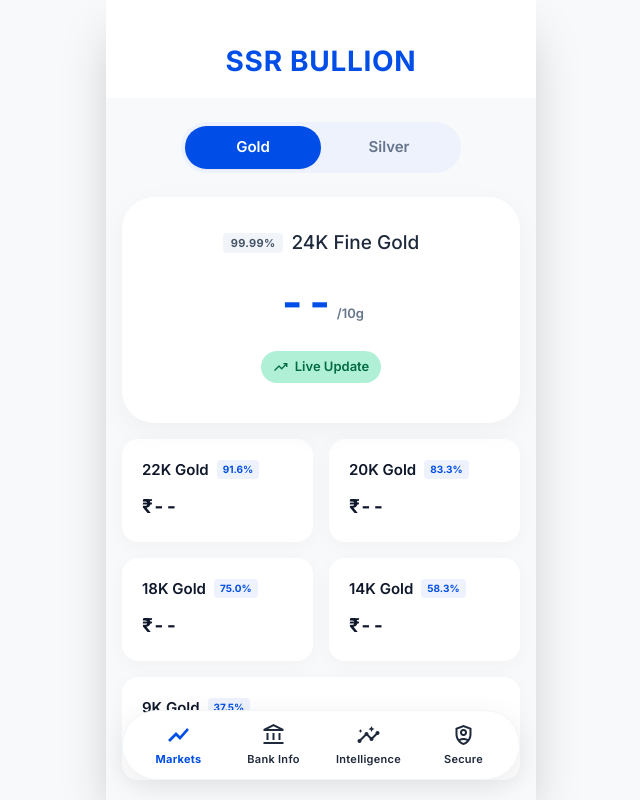
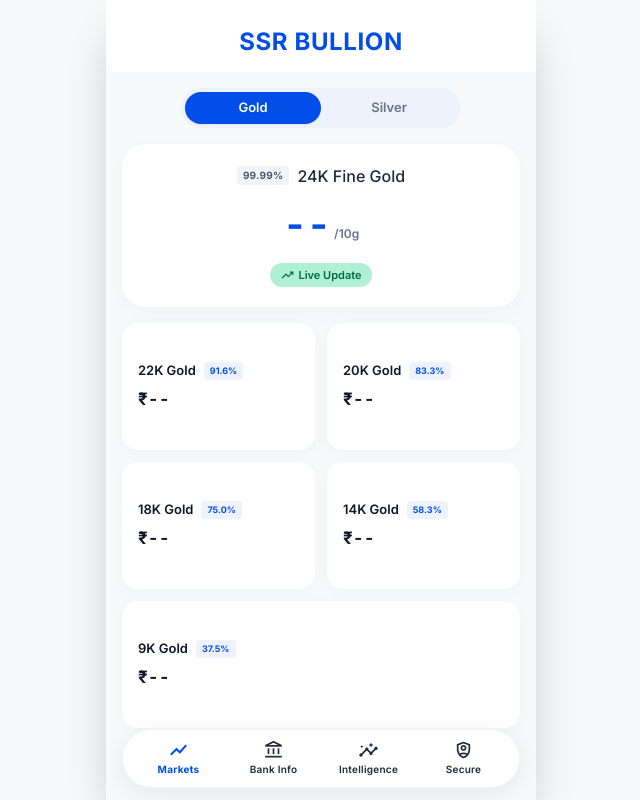
Before and after one commit to Kunal12788/HGFVYGKBB, a website built with Vite: page index.html in a window 1280 px wide. Shown: the whole page, without its empty margins (319-959 px from the left). Built offline with nearby package versions, Linux system fonts and the light colour scheme; some packages are replaced by stand-ins of ours; no server answers; the database is empty.

Commit message:
style: ultra-compress layout to fit gold cards exactly on single screen

```diff
--- a/index.html
+++ b/index.html
@@ -26,36 +26,36 @@
   <div class="h-full w-full max-w-[430px] relative flex flex-col bg-white overflow-hidden shadow-2xl">
 
     <!-- Header -->
-    <header class="pt-10 pb-4 bg-white shrink-0">
-       <h1 class="text-brand-blue font-bold text-[28px] tracking-wide text-center">SSR BULLION</h1>
+    <header class="pt-6 pb-3 bg-white shrink-0">
+       <h1 class="text-brand-blue font-bold text-[24px] tracking-wide text-center">SSR BULLION</h1>
     </header>
 
     <!-- App Background & Content -->
-    <div class="flex-1 bg-[#F8F9FB] overflow-y-auto hide-scrollbar pb-28 relative">
+    <div class="flex-1 bg-[#F8F9FB] flex flex-col relative overflow-hidden pb-16">
 
         <!-- Toggle -->
-        <div class="flex justify-center pt-6 px-4">
+        <div class="flex justify-center pt-4 px-4 shrink-0">
             <div class="bg-brand-light rounded-full p-1 flex w-full max-w-[280px]">
-                <button class="flex-1 py-2.5 bg-brand-blue text-white rounded-full font-semibold shadow-sm text-[15px]">Gold</button>
-                <button class="flex-1 py-2.5 text-slate-500 font-semibold text-[15px]">Silver</button>
+                <button class="flex-1 py-1.5 bg-brand-blue text-white rounded-full font-semibold shadow-sm text-[13px]">Gold</button>
+                <button class="flex-1 py-1.5 text-slate-500 font-semibold text-[13px]">Silver</button>
             </div>
         </div>
 
         <!-- 24K Gold Main Card -->
-        <div class="px-4 mt-6">
-            <div class="bg-white rounded-[2rem] shadow-[0_8px_30px_rgba(0,0,0,0.04)] relative">
-                <div class="pt-8 pb-10 flex flex-col items-center">
-                    <div class="flex items-center gap-2 mb-2">
-                        <span class="bg-slate-100 text-slate-600 text-[11px] font-bold px-2 py-0.5 rounded tracking-wide">99.99%</span>
-                        <span class="text-slate-800 text-[19px] font-medium">24K Fine Gold</span>
+        <div class="px-4 mt-4 shrink-0">
+            <div class="bg-white rounded-[1.5rem] shadow-[0_6px_20px_rgba(0,0,0,0.03)] relative">
+                <div class="pt-5 pb-5 flex flex-col items-center">
+                    <div class="flex items-center gap-2 mb-1.5">
+                        <span class="bg-slate-100 text-slate-600 text-[10px] font-bold px-1.5 py-0.5 rounded tracking-wide">99.99%</span>
+                        <span class="text-slate-800 text-[16px] font-medium">24K Fine Gold</span>
                     </div>
-                    <div class="flex items-baseline justify-center gap-1 mt-1">
-                        <span id="gold-buy" class="text-brand-blue text-[44px] font-bold tracking-tight tabular-nums">--</span>
-                        <span class="text-[13px] font-semibold text-slate-500 mb-2">/10g</span>
+                    <div class="flex items-baseline justify-center gap-1 mt-0.5">
+                        <span id="gold-buy" class="text-brand-blue text-[38px] font-bold tracking-tight tabular-nums">--</span>
+                        <span class="text-[12px] font-semibold text-slate-500 mb-1">/10g</span>
                     </div>
-                    <div class="mt-4">
-                        <span class="bg-success-bg text-success-text text-[13px] font-semibold px-3 py-1.5 rounded-full flex items-center gap-1.5">
-                            <span class="material-symbols-outlined text-[16px]">trending_up</span>
+                    <div class="mt-2.5">
+                        <span class="bg-success-bg text-success-text text-[11px] font-semibold px-2.5 py-1 rounded-full flex items-center gap-1">
+                            <span class="material-symbols-outlined text-[14px]">trending_up</span>
                             Live Update
                         </span>
                     </div>
@@ -63,70 +63,70 @@
             </div>
         </div>
 
-        <!-- Purity Grid -->
-        <div class="grid grid-cols-2 gap-4 px-4 mt-4">
+        <!-- Purity Grid (Dynamically fills space) -->
+        <div class="grid grid-cols-2 gap-3 px-4 mt-4 flex-1 pb-2">
             <!-- 22K -->
-            <div class="bg-white rounded-2xl p-5 shadow-[0_4px_20px_rgba(0,0,0,0.03)]">
-                <div class="flex items-center gap-2 mb-3">
-                    <span class="text-slate-900 font-semibold text-[15px]">22K Gold</span>
-                    <span class="bg-brand-light text-brand-blue text-[10px] font-bold px-1.5 py-0.5 rounded">91.6%</span>
+            <div class="bg-white rounded-2xl p-4 shadow-[0_3px_15px_rgba(0,0,0,0.03)] flex flex-col justify-center">
+                <div class="flex items-center gap-2 mb-1.5">
+                    <span class="text-slate-900 font-semibold text-[13px]">22K Gold</span>
+                    <span class="bg-brand-light text-brand-blue text-[9px] font-bold px-1.5 py-0.5 rounded">91.6%</span>
                 </div>
-                <div class="text-[19px] font-bold text-slate-900 tabular-nums">₹<span id="gold-22k-price">--</span></div>
+                <div class="text-[17px] font-bold text-slate-900 tabular-nums">₹<span id="gold-22k-price">--</span></div>
             </div>
             <!-- 20K -->
-            <div class="bg-white rounded-2xl p-5 shadow-[0_4px_20px_rgba(0,0,0,0.03)]">
-                <div class="flex items-center gap-2 mb-3">
-                    <span class="text-slate-900 font-semibold text-[15px]">20K Gold</span>
-                    <span class="bg-brand-light text-brand-blue text-[10px] font-bold px-1.5 py-0.5 rounded">83.3%</span>
+            <div class="bg-white rounded-2xl p-4 shadow-[0_3px_15px_rgba(0,0,0,0.03)] flex flex-col justify-center">
+                <div class="flex items-center gap-2 mb-1.5">
+                    <span class="text-slate-900 font-semibold text-[13px]">20K Gold</span>
+                    <span class="bg-brand-light text-brand-blue text-[9px] font-bold px-1.5 py-0.5 rounded">83.3%</span>
                 </div>
-                <div class="text-[19px] font-bold text-slate-900 tabular-nums">₹<span id="gold-20k-price">--</span></div>
+                <div class="text-[17px] font-bold text-slate-900 tabular-nums">₹<span id="gold-20k-price">--</span></div>
             </div>
             <!-- 18K -->
-            <div class="bg-white rounded-2xl p-5 shadow-[0_4px_20px_rgba(0,0,0,0.03)]">
-                <div class="flex items-center gap-2 mb-3">
-                    <span class="text-slate-900 font-semibold text-[15px]">18K Gold</span>
-                    <span class="bg-brand-light text-brand-blue text-[10px] font-bold px-1.5 py-0.5 rounded">75.0%</span>
+            <div class="bg-white rounded-2xl p-4 shadow-[0_3px_15px_rgba(0,0,0,0.03)] flex flex-col justify-center">
+                <div class="flex items-center gap-2 mb-1.5">
+                    <span class="text-slate-900 font-semibold text-[13px]">18K Gold</span>
+                    <span class="bg-brand-light text-brand-blue text-[9px] font-bold px-1.5 py-0.5 rounded">75.0%</span>
                 </div>
-                <div class="text-[19px] font-bold text-slate-900 tabular-nums">₹<span id="gold-18k-price">--</span></div>
+                <div class="text-[17px] font-bold text-slate-900 tabular-nums">₹<span id="gold-18k-price">--</span></div>
             </div>
             <!-- 14K -->
-            <div class="bg-white rounded-2xl p-5 shadow-[0_4px_20px_rgba(0,0,0,0.03)]">
-                <div class="flex items-center gap-2 mb-3">
-                    <span class="text-slate-900 font-semibold text-[15px]">14K Gold</span>
-                    <span class="bg-brand-light text-brand-blue text-[10px] font-bold px-1.5 py-0.5 rounded">58.3%</span>
+            <div class="bg-white rounded-2xl p-4 shadow-[0_3px_15px_rgba(0,0,0,0.03)] flex flex-col justify-center">
+                <div class="flex items-center gap-2 mb-1.5">
+                    <span class="text-slate-900 font-semibold text-[13px]">14K Gold</span>
+                    <span class="bg-brand-light text-brand-blue text-[9px] font-bold px-1.5 py-0.5 rounded">58.3%</span>
                 </div>
-                <div class="text-[19px] font-bold text-slate-900 tabular-nums">₹<span id="gold-14k-price">--</span></div>
+                <div class="text-[17px] font-bold text-slate-900 tabular-nums">₹<span id="gold-14k-price">--</span></div>
             </div>
             <!-- 9K (Full Width) -->
-            <div class="col-span-2 bg-white rounded-2xl p-5 shadow-[0_4px_20px_rgba(0,0,0,0.03)]">
-                <div class="flex items-center gap-2 mb-3">
-                    <span class="text-slate-900 font-semibold text-[15px]">9K Gold</span>
-                    <span class="bg-brand-light text-brand-blue text-[10px] font-bold px-1.5 py-0.5 rounded">37.5%</span>
+            <div class="col-span-2 bg-white rounded-2xl p-4 shadow-[0_3px_15px_rgba(0,0,0,0.03)] flex flex-col justify-center">
+                <div class="flex items-center gap-2 mb-1.5">
+                    <span class="text-slate-900 font-semibold text-[13px]">9K Gold</span>
+                    <span class="bg-brand-light text-brand-blue text-[9px] font-bold px-1.5 py-0.5 rounded">37.5%</span>
                 </div>
-                <div class="text-[19px] font-bold text-slate-900 tabular-nums">₹<span id="gold-9k-price">--</span></div>
+                <div class="text-[17px] font-bold text-slate-900 tabular-nums">₹<span id="gold-9k-price">--</span></div>
             </div>
         </div>
 
     </div>
 
     <!-- Bottom Navigation -->
-    <div class="absolute bottom-5 left-4 right-4 z-40">
-        <div class="bg-white rounded-full shadow-[0_8px_30px_rgba(0,0,0,0.08)] px-2 py-3 flex justify-between items-center border border-slate-100">
-            <button class="flex-1 flex flex-col items-center gap-1 text-brand-blue transition-colors">
-                <span class="material-symbols-outlined" style="font-variation-settings: 'wght' 600;">show_chart</span>
-                <span class="text-[11px] font-bold tracking-wide">Markets</span>
+    <div class="absolute bottom-3 left-4 right-4 z-40">
+        <div class="bg-white rounded-full shadow-[0_6px_25px_rgba(0,0,0,0.08)] px-2 py-2.5 flex justify-between items-center border border-slate-100">
+            <button class="flex-1 flex flex-col items-center gap-0.5 text-brand-blue transition-colors">
+                <span class="material-symbols-outlined text-[20px]" style="font-variation-settings: 'wght' 600;">show_chart</span>
+                <span class="text-[10px] font-bold tracking-wide">Markets</span>
             </button>
-            <button class="flex-1 flex flex-col items-center gap-1 text-slate-800 transition-colors">
-                <span class="material-symbols-outlined">account_balance</span>
-                <span class="text-[11px] font-semibold tracking-wide">Bank Info</span>
+            <button class="flex-1 flex flex-col items-center gap-0.5 text-slate-800 transition-colors">
+                <span class="material-symbols-outlined text-[20px]">account_balance</span>
+                <span class="text-[10px] font-semibold tracking-wide">Bank Info</span>
             </button>
-            <button class="flex-1 flex flex-col items-center gap-1 text-slate-800 transition-colors">
-                <span class="material-symbols-outlined">insights</span>
-                <span class="text-[11px] font-semibold tracking-wide">Intelligence</span>
+            <button class="flex-1 flex flex-col items-center gap-0.5 text-slate-800 transition-colors">
+                <span class="material-symbols-outlined text-[20px]">insights</span>
+                <span class="text-[10px] font-semibold tracking-wide">Intelligence</span>
             </button>
-             <button class="flex-1 flex flex-col items-center gap-1 text-slate-800 transition-colors">
-                <span class="material-symbols-outlined">shield_person</span>
-                <span class="text-[11px] font-semibold tracking-wide">Secure</span>
+             <button class="flex-1 flex flex-col items-center gap-0.5 text-slate-800 transition-colors">
+                <span class="material-symbols-outlined text-[20px]">shield_person</span>
+                <span class="text-[10px] font-semibold tracking-wide">Secure</span>
             </button>
         </div>
     </div>
```
